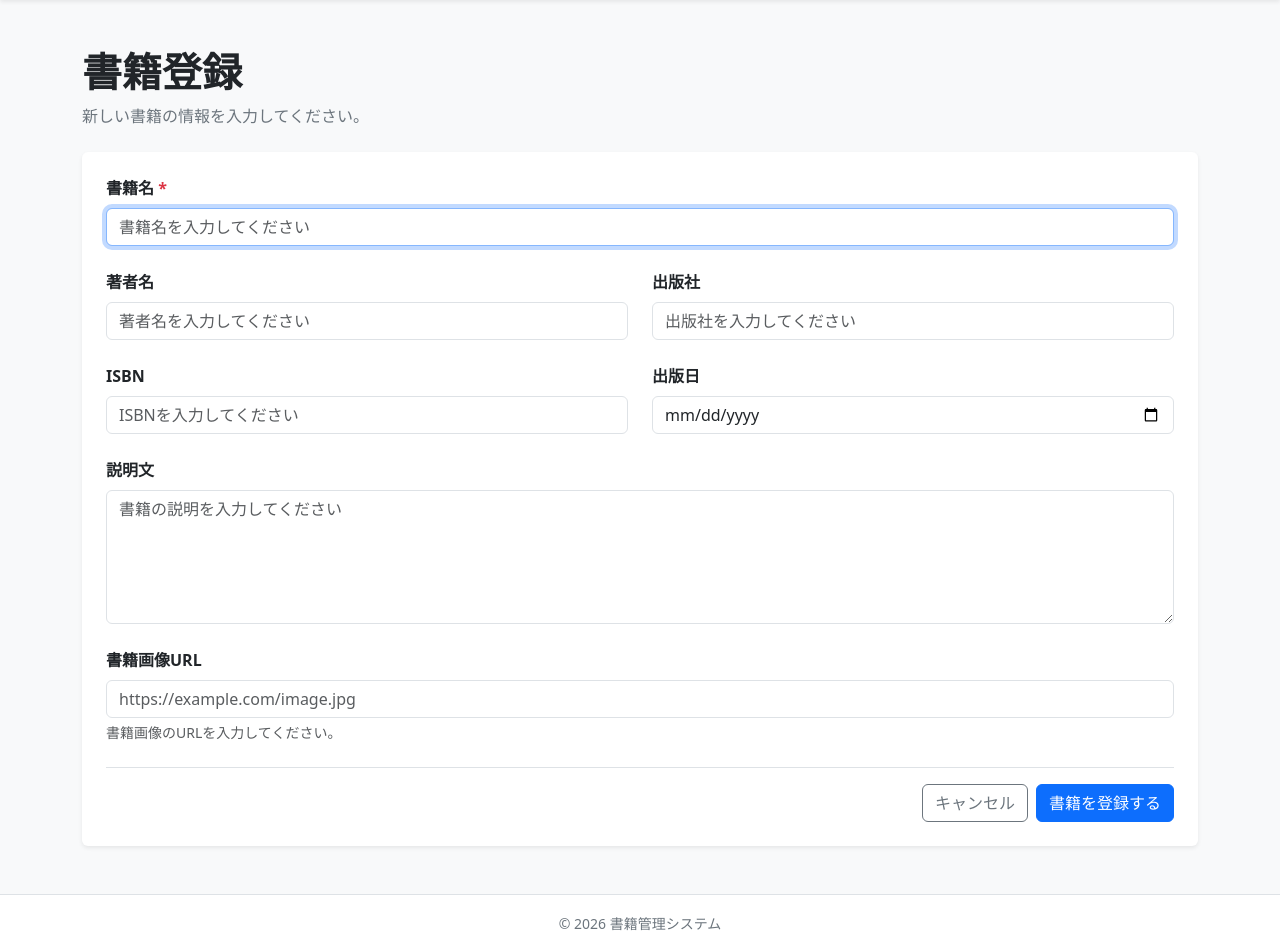
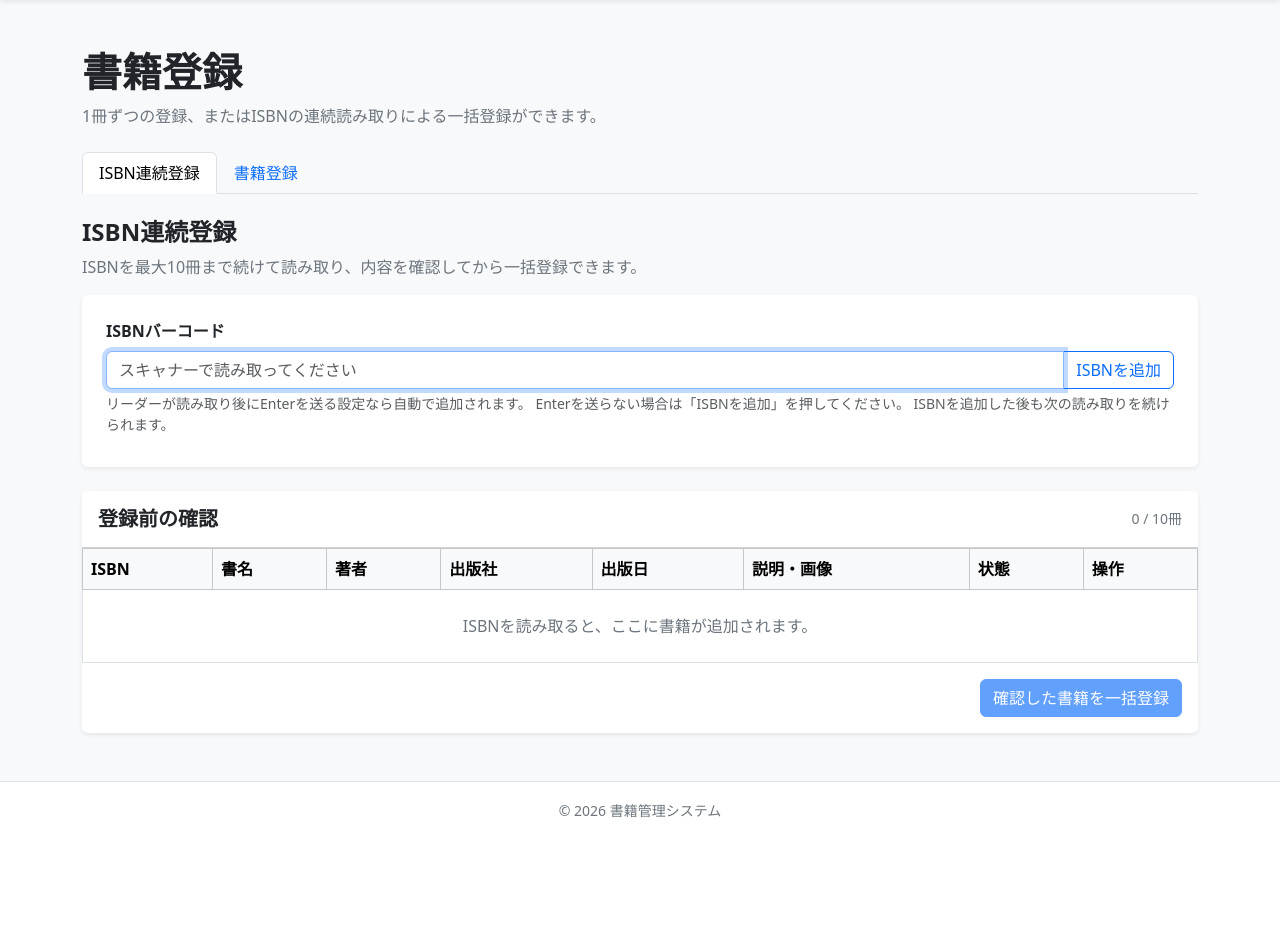
Before and after one commit to PTC-Team-1/book-management-app, a Laravel app: page /admin/books/create in a window 1280 px wide. Shown: the part 161-1112 px from the top of the page. After the commit the page ends 979 px from the top, so only its background shows below. Run offline with Laravel 12, Linux system fonts and the light colour scheme; a user stored in the database is signed in; data comes from the database, SQL or seed files in the repository; parts of the project's set-up code (start-up, migrations or seed data) failed here and were passed over.

Commit message:
Added book store feature using the barcode scanner

```diff
--- a/app/Http/Controllers/BookCreateController.php
+++ b/app/Http/Controllers/BookCreateController.php
@@ -4,8 +4,14 @@ namespace App\Http\Controllers;
 
 use App\Constants\RentalStatus;
 use App\Models\Book;
+use App\Services\OpenBdLookupService;
+use Illuminate\Http\Client\ConnectionException;
+use Illuminate\Http\Client\RequestException;
+use Illuminate\Http\JsonResponse;
+use Illuminate\Http\RedirectResponse;
 use Illuminate\Http\Request;
-
+use Illuminate\Support\Facades\DB;
+use Illuminate\Support\Facades\Log;
 
 class BookCreateController extends Controller
 {
@@ -44,4 +50,123 @@ class BookCreateController extends Controller
 
         return view('books.store', $data);
     }
+
+    public function lookupIsbn(Request $request, OpenBdLookupService $openBdLookupService): JsonResponse
+    {
+        $rawIsbn = $request->query('isbn');
+        $isbn = is_string($rawIsbn)
+            ? strtoupper(preg_replace('/[\s-]+/', '', trim($rawIsbn)) ?? '')
+            : '';
+
+        $request->merge(['isbn' => $isbn]);
+        $validatedData = $request->validate([
+            'isbn' => ['required', 'regex:/\A(?:\d{13}|\d{9}[\dX])\z/'],
+        ], [
+            'isbn.required' => 'ISBNを読み取ってください。',
+            'isbn.regex' => 'ISBNを正しく読み取れませんでした。',
+        ]);
+
+        try {
+            $bookInfo = $openBdLookupService->lookup($validatedData['isbn']);
+        } catch (ConnectionException $exception) {
+            Log::warning('OpenBD API connection failed.', [
+                'exception' => $exception::class,
+            ]);
+
+            return response()->json([
+                'message' => 'OpenBDに接続できませんでした。時間をおいて再度お試しください。',
+            ], 503);
+        } catch (RequestException $exception) {
+            Log::warning('OpenBD API returned an unsuccessful response.', [
+                'status' => $exception->response->status(),
+            ]);
+
+            return response()->json([
+                'message' => 'OpenBDから書籍情報を取得できませんでした。',
+            ], 502);
+        }
+
+        if ($bookInfo === null) {
+            return response()->json([
+                'message' => 'OpenBDに該当する書籍情報が見つかりませんでした。手入力してください。',
+            ], 404);
+        }
+
+        return response()->json($bookInfo);
+    }
+
+    public function storeBatch(
+        Request $request,
+        // ActivityLogger $activityLogger
+    ): RedirectResponse {
+        $books = $request->input('books');
+        if (is_array($books)) {
+            foreach ($books as $index => $book) {
+                if (is_array($book) && is_string($book['isbn'] ?? null)) {
+                    $books[$index]['isbn'] = strtoupper(preg_replace('/[\s-]+/', '', trim($book['isbn'])) ?? '');
+                }
+            }
+
+            $request->merge(['books' => $books]);
+        }
+
+        $validatedData = $request->validate([
+            'books' => ['required', 'array', 'min:1', 'max:10'],
+            'books.*' => ['required', 'array'],
+            'books.*.isbn' => ['required', 'string', 'max:20', 'regex:/\A(?:\d{13}|\d{9}[\dX])\z/', 'distinct'],
+            'books.*.title' => ['required', 'string', 'min:1', 'max:255'],
+            'books.*.author' => ['nullable', 'string', 'max:255'],
+            'books.*.publisher' => ['nullable', 'string', 'max:255'],
+            'books.*.published_date' => ['nullable', 'date'],
+            'books.*.description' => ['nullable', 'string'],
+            'books.*.thumbnail' => ['nullable', 'url', 'max:255'],
+        ], [
+            'books.required' => '登録する書籍を読み取ってください。',
+            'books.min' => '登録する書籍を読み取ってください。',
+            'books.max' => '一度に登録できるのは10冊までです。',
+            'books.*.isbn.distinct' => '同じISBNが一覧に複数あります。',
+            'books.*.title.required' => '書名を入力してください。',
+        ]);
+
+        foreach ($validatedData['books'] as $index => $bookData) {
+            $existingBook = Book::query()
+                ->whereNotNull('isbn')
+                ->whereRaw("REPLACE(REPLACE(isbn, '-', ''), ' ', '') = ?", [$bookData['isbn']])
+                ->exists();
+
+            if ($existingBook) {
+                return back()
+                    ->withErrors(["books.{$index}.isbn" => 'このISBNはすでに登録されています。'])
+                    ->withInput();
+            }
+        }
+
+        // 2026年11月25日追加: 一括登録と各書籍の操作履歴を同じトランザクションで保存する。
+        DB::transaction(function () use ($validatedData, $request): void {
+            foreach ($validatedData['books'] as $bookData) {
+                $book = new Book;
+                $book->title = $bookData['title'];
+                $book->author = $bookData['author'] ?? null;
+                $book->publisher = $bookData['publisher'] ?? null;
+                $book->isbn = $bookData['isbn'];
+                $book->published_date = $bookData['published_date'] ?? null;
+                $book->description = $bookData['description'] ?? null;
+                $book->thumbnail = $bookData['thumbnail'] ?? null;
+                $book->rental_status_id = RentalStatus::AVAILABLE;
+                $book->save();
+
+                // $activityLogger->record(
+                //     $request->user(),
+                //     ActivityLog::ACTION_CREATED,
+                //     ActivityLog::SUBJECT_BOOK,
+                //     $book->id,
+                // );
+            }
+        });
+
+        return redirect()
+            ->route('admin.books.create')
+            ->with('active_tab', 'batch')
+            ->with('status', count($validatedData['books']) . '冊を登録しました。');
+    }
 }
--- a/config/services.php
+++ b/config/services.php
@@ -34,5 +34,10 @@ return [
             'channel' => env('SLACK_BOT_USER_DEFAULT_CHANNEL'),
         ],
     ],
+    'openbd' => [
+        'base_url' => env('OPENBD_BASE_URL', 'https://api.openbd.jp/v1'),
+        'proxy' => env('OPENBD_PROXY'),
+        'timeout' => (int) env('OPENBD_TIMEOUT', 15),
+    ],
 
 ];
--- a/resources/views/books/create.blade.php
+++ b/resources/views/books/create.blade.php
@@ -4,19 +4,69 @@
 @section('title', '書籍登録')
 
 @section('content')
+    @php
+        $showSingleTab = session('active_tab') === 'single'
+            || (old('title') !== null && old('books') === null);
+    @endphp
 
     <!-- ページタイトル -->
     <div class="mb-4">
         <h1 class="fw-bold mb-2">書籍登録</h1>
         <p class="text-secondary mb-0">
-            新しい書籍の情報を入力してください。
+            1冊ずつの登録、またはISBNの連続読み取りによる一括登録ができます。
         </p>
     </div>
+
+    <ul class="nav nav-tabs mb-4" role="tablist">
+        <li class="nav-item" role="presentation">
+            <button
+                class="nav-link {{ $showSingleTab ? '' : 'active' }}"
+                id="batch-mode-tab"
+                data-bs-toggle="tab"
+                data-bs-target="#batch-mode-pane"
+                type="button"
+                role="tab"
+                aria-controls="batch-mode-pane"
+                aria-selected="{{ $showSingleTab ? 'false' : 'true' }}"
+            >
+                ISBN連続登録
+            </button>
+        </li>
+        <li class="nav-item" role="presentation">
+            <button
+                class="nav-link {{ $showSingleTab ? 'active' : '' }}"
+                id="single-mode-tab"
+                data-bs-toggle="tab"
+                data-bs-target="#single-mode-pane"
+                type="button"
+                role="tab"
+                aria-controls="single-mode-pane"
+                aria-selected="{{ $showSingleTab ? 'true' : 'false' }}"
+            >
+                書籍登録
+            </button>
+        </li>
+    </ul>
+
+    <div class="tab-content">
+        <div
+            class="tab-pane fade {{ $showSingleTab ? '' : 'show active' }}"
+            id="batch-mode-pane"
+            role="tabpanel"
+            aria-labelledby="batch-mode-tab"
+        >
+            @include('partials.book-batch-form')
+        </div>
+        <div
+            class="tab-pane fade {{ $showSingleTab ? 'show active' : '' }}"
+            id="single-mode-pane"
+            role="tabpanel"
+            aria-labelledby="single-mode-tab"
+        >
 
     <!-- 登録フォーム -->
     <div class="card border-0 shadow-sm">
         <div class="card-body p-4">
-
             <form action="{{ route('admin.books.store') }}" method="POST">
                 @csrf
 
@@ -145,9 +195,7 @@
                     </button>
 
                 </div>
-
             </form>
-
         </div>
     </div>
 
--- /dev/null
+++ b/resources/views/partials/book-batch-form.blade.php
@@ -0,0 +1,328 @@
+{{-- 2026年11月25日追加: ISBNを連続読み取りして書籍を一括登録するフォーム。 --}}
+    <div class="mb-3">
+        <h2 class="h4 fw-bold mb-2">ISBN連続登録</h2>
+        <p class="text-secondary mb-0">
+            ISBNを最大10冊まで続けて読み取り、内容を確認してから一括登録できます。
+        </p>
+    </div>
+
+    <div class="card border-0 shadow-sm mb-4">
+        <div class="card-body p-4">
+            <label for="batch-isbn" class="form-label fw-semibold">ISBNバーコード</label>
+            <div class="input-group">
+                <input
+                    type="text"
+                    class="form-control"
+                    id="batch-isbn"
+                    placeholder="スキャナーで読み取ってください"
+                    autocomplete="off"
+                >
+                <button type="button" class="btn btn-outline-primary" id="add-isbn">
+                    ISBNを追加
+                </button>
+            </div>
+            <div class="form-text">
+                リーダーが読み取り後にEnterを送る設定なら自動で追加されます。
+                Enterを送らない場合は「ISBNを追加」を押してください。
+                ISBNを追加した後も次の読み取りを続けられます。
+            </div>
+            <div id="scan-status" class="small mt-2" role="status" aria-live="polite"></div>
+        </div>
+    </div>
+
+    <form
+        action="{{ route('admin.admin.books.batch-store') }}"
+        method="POST"
+        id="batch-form"
+        data-lookup-url="{{ route('admin.admin.books.isbn-lookup') }}"
+        data-restored-books="{{ json_encode(old('books', [])) }}"
+    >
+        @csrf
+        <div class="card border-0 shadow-sm">
+            <div class="card-header bg-white py-3 d-flex justify-content-between align-items-center">
+                <h2 class="h5 fw-bold mb-0">登録前の確認</h2>
+                <span class="text-secondary small" id="queue-count">0 / 10冊</span>
+            </div>
+
+            <div class="table-responsive">
+                <table class="table table-bordered align-middle mb-0">
+                    <thead class="table-light">
+                        <tr>
+                            <th scope="col">ISBN</th>
+                            <th scope="col">書名</th>
+                            <th scope="col">著者</th>
+                            <th scope="col">出版社</th>
+                            <th scope="col">出版日</th>
+                            <th scope="col">説明・画像</th>
+                            <th scope="col">状態</th>
+                            <th scope="col">操作</th>
+                        </tr>
+                    </thead>
+                    <tbody id="book-queue">
+                        <tr id="empty-queue">
+                            <td colspan="8" class="text-center text-secondary p-4">
+                                ISBNを読み取ると、ここに書籍が追加されます。
+                            </td>
+                        </tr>
+                    </tbody>
+                </table>
+            </div>
+
+            <div class="card-body d-flex justify-content-end">
+                <button type="submit" class="btn btn-primary" id="save-batch" disabled>
+                    確認した書籍を一括登録
+                </button>
+            </div>
+        </div>
+    </form>
+
+    <script>
+        const isbnInput = document.getElementById('batch-isbn');
+        const addButton = document.getElementById('add-isbn');
+        const queueBody = document.getElementById('book-queue');
+        const queueCount = document.getElementById('queue-count');
+        const saveButton = document.getElementById('save-batch');
+        const scanStatus = document.getElementById('scan-status');
+        const batchForm = document.getElementById('batch-form');
+        const lookupUrl = batchForm.dataset.lookupUrl;
+        const restoredBooks = JSON.parse(batchForm.dataset.restoredBooks || '[]');
+        const queue = Array.isArray(restoredBooks)
+            ? restoredBooks.map((book) => ({
+                isbn: String(book.isbn || ''),
+                title: String(book.title || ''),
+                author: String(book.author || ''),
+                publisher: String(book.publisher || ''),
+                published_date: String(book.published_date || ''),
+                description: String(book.description || ''),
+                thumbnail: String(book.thumbnail || ''),
+                status: 'ready',
+                error: '',
+            }))
+            : [];
+        let processingLookups = false;
+
+        const setScanStatus = (message, isError = false) => {
+            scanStatus.textContent = message;
+            scanStatus.className = isError
+                ? 'small mt-2 text-danger'
+                : 'small mt-2 text-secondary';
+        };
+
+        const addField = (cell, book, index, field, label, type = 'text', multiline = false) => {
+            const input = document.createElement(multiline ? 'textarea' : 'input');
+            input.className = 'form-control form-control-sm';
+            input.name = `books[${index}][${field}]`;
+            input.setAttribute('aria-label', `${index + 1}冊目 ${label}`);
+            input.value = book[field] || '';
+
+            if (multiline) {
+                input.rows = 2;
+            } else {
+                input.type = type;
+            }
+
+            if (field === 'title' || field === 'isbn') {
+                input.required = true;
+            }
+            input.disabled = queue.some((item) => item.status === 'pending' || item.status === 'loading');
+
+            input.addEventListener('input', () => {
+                book[field] = input.value;
+            });
+
+            cell.appendChild(input);
+        };
+
+        const updateControls = () => {
+            queueCount.textContent = `${queue.length} / 10冊`;
+            isbnInput.disabled = queue.length >= 10;
+            addButton.disabled = queue.length >= 10;
+            saveButton.disabled = queue.length === 0
+                || queue.some((book) => book.status === 'pending' || book.status === 'loading');
+        };
+
+        const renderQueue = () => {
+            queueBody.replaceChildren();
+
+            if (queue.length === 0) {
+                const row = document.createElement('tr');
+                const cell = document.createElement('td');
+                cell.colSpan = 8;
+                cell.className = 'text-center text-secondary p-4';
+                cell.textContent = 'ISBNを読み取ると、ここに書籍が追加されます。';
+                row.appendChild(cell);
+                queueBody.appendChild(row);
+                updateControls();
+
+                return;
+            }
+
+            queue.forEach((book, index) => {
+                const row = document.createElement('tr');
+
+                ['isbn', 'title', 'author', 'publisher', 'published_date'].forEach((field) => {
+                    const cell = document.createElement('td');
+                    addField(
+                        cell,
+                        book,
+                        index,
+                        field,
+                        { isbn: 'ISBN', title: '書名', author: '著者', publisher: '出版社', published_date: '出版日' }[field],
+                        field === 'published_date' ? 'date' : 'text'
+                    );
+                    row.appendChild(cell);
+                });
+
+                const detailsCell = document.createElement('td');
+                const details = document.createElement('details');
+                const summary = document.createElement('summary');
+                summary.textContent = '内容を確認・編集';
+                details.appendChild(summary);
+                addField(details, book, index, 'description', '説明文', 'text', true);
+                addField(details, book, index, 'thumbnail', '画像URL', 'url');
+                detailsCell.appendChild(details);
+                row.appendChild(detailsCell);
+
+                const statusCell = document.createElement('td');
+                statusCell.className = book.status === 'failed' ? 'text-danger small' : 'small';
+                statusCell.textContent = book.status === 'ready'
+                    ? '取得済み'
+                    : book.status === 'loading'
+                        ? '検索中'
+                        : book.status === 'failed'
+                            ? book.error || '取得できませんでした。手入力してください。'
+                            : '検索待ち';
+                row.appendChild(statusCell);
+
+                const actionCell = document.createElement('td');
+                const removeButton = document.createElement('button');
+                removeButton.type = 'button';
+                removeButton.className = 'btn btn-sm btn-outline-danger';
+                removeButton.textContent = '削除';
+                removeButton.setAttribute('aria-label', `${index + 1}冊目を一覧から削除`);
+                removeButton.addEventListener('click', () => {
+                    queue.splice(index, 1);
+                    renderQueue();
+                    isbnInput.focus();
+                });
+                actionCell.appendChild(removeButton);
+                row.appendChild(actionCell);
+
+                queueBody.appendChild(row);
+            });
+
+            updateControls();
+        };
+
+        const processPendingLookups = async () => {
+            if (processingLookups) {
+                return;
+            }
+
+            processingLookups = true;
+
+            try {
+                let book;
+                while ((book = queue.find((item) => item.status === 'pending'))) {
+                    book.status = 'loading';
+                    renderQueue();
+
+                    try {
+                        const response = await fetch(
+                            `${lookupUrl}?isbn=${encodeURIComponent(book.isbn)}`,
+                            { headers: { Accept: 'application/json' } }
+                        );
+                        const result = await response.json();
+
+                        if (!response.ok) {
+                            throw new Error(result.message || '書籍情報を取得できませんでした。');
+                        }
+
+                        Object.assign(book, result, { status: 'ready', error: '' });
+                    } catch (error) {
+                        book.status = 'failed';
+                        book.error = error instanceof Error
+                            ? error.message
+                            : '書籍情報を取得できませんでした。';
+                    }
+
+                    renderQueue();
+                }
+            } finally {
+                processingLookups = false;
+                updateControls();
+                isbnInput.focus();
+            }
+        };
+
+        const addScannedIsbn = () => {
+            const isbn = isbnInput.value.replace(/[\s-]+/g, '').trim().toUpperCase();
+
+            if (!isbn) {
+                setScanStatus('先にISBNを読み取ってください。', true);
+                isbnInput.focus();
+
+                return;
+            }
+
+            if (!/^(?:\d{13}|\d{9}[\dX])$/.test(isbn)) {
+                setScanStatus('ISBNを正しく読み取れませんでした。再度スキャンしてください。', true);
+                isbnInput.focus();
+                isbnInput.select();
+
+                return;
+            }
+
+            if (queue.some((book) => book.isbn === isbn)) {
+                setScanStatus('このISBNはすでに一覧にあります。', true);
+                isbnInput.value = '';
+                isbnInput.focus();
+
+                return;
+            }
+
+            if (queue.length >= 10) {
+                setScanStatus('一度に登録できるのは10冊までです。', true);
+
+                return;
+            }
+
+            queue.push({
+                isbn,
+                title: '',
+                author: '',
+                publisher: '',
+                published_date: '',
+                description: '',
+                thumbnail: '',
+                status: 'pending',
+                error: '',
+            });
+
+            isbnInput.value = '';
+            setScanStatus('ISBNを追加しました。続けてスキャンできます。');
+            renderQueue();
+            isbnInput.focus();
+            processPendingLookups();
+        };
+
+        isbnInput.addEventListener('keydown', (event) => {
+            if (event.key === 'Enter') {
+                event.preventDefault();
+                addScannedIsbn();
+            }
+        });
+
+        addButton.addEventListener('click', addScannedIsbn);
+
+        renderQueue();
+        if (queue.some((book) => book.status === 'pending')) {
+            processPendingLookups();
+        } else if (document.getElementById('batch-mode-tab').classList.contains('active')) {
+            isbnInput.focus();
+        }
+
+        document.getElementById('batch-mode-tab').addEventListener('shown.bs.tab', () => {
+            isbnInput.focus();
+        });
+    </script>
--- a/routes/web.php
+++ b/routes/web.php
@@ -85,6 +85,14 @@ Route::middleware(['auth'])->group(function () {
             // 書籍追加
             Route::get('/books/create', [BookCreateController::class, 'create'])
                 ->name('books.create');
+
+            // ISBN用の書籍追加
+            Route::post('/books/batch-store', [BookCreateController::class, 'storeBatch'])
+                ->name('admin.books.batch-store');
+            //ISBNを使用してAPIからデータの取得
+            Route::get('/books/isbn-lookup', [BookCreateController::class, 'lookupIsbn'])
+                ->name('admin.books.isbn-lookup');
+
             Route::post('/books/store', [BookCreateController::class, 'store'])
                 ->name('books.store');
 
```
Also changed, not shown: app/Services/OpenBdLookupService.php (added, +127 -0 lines).
